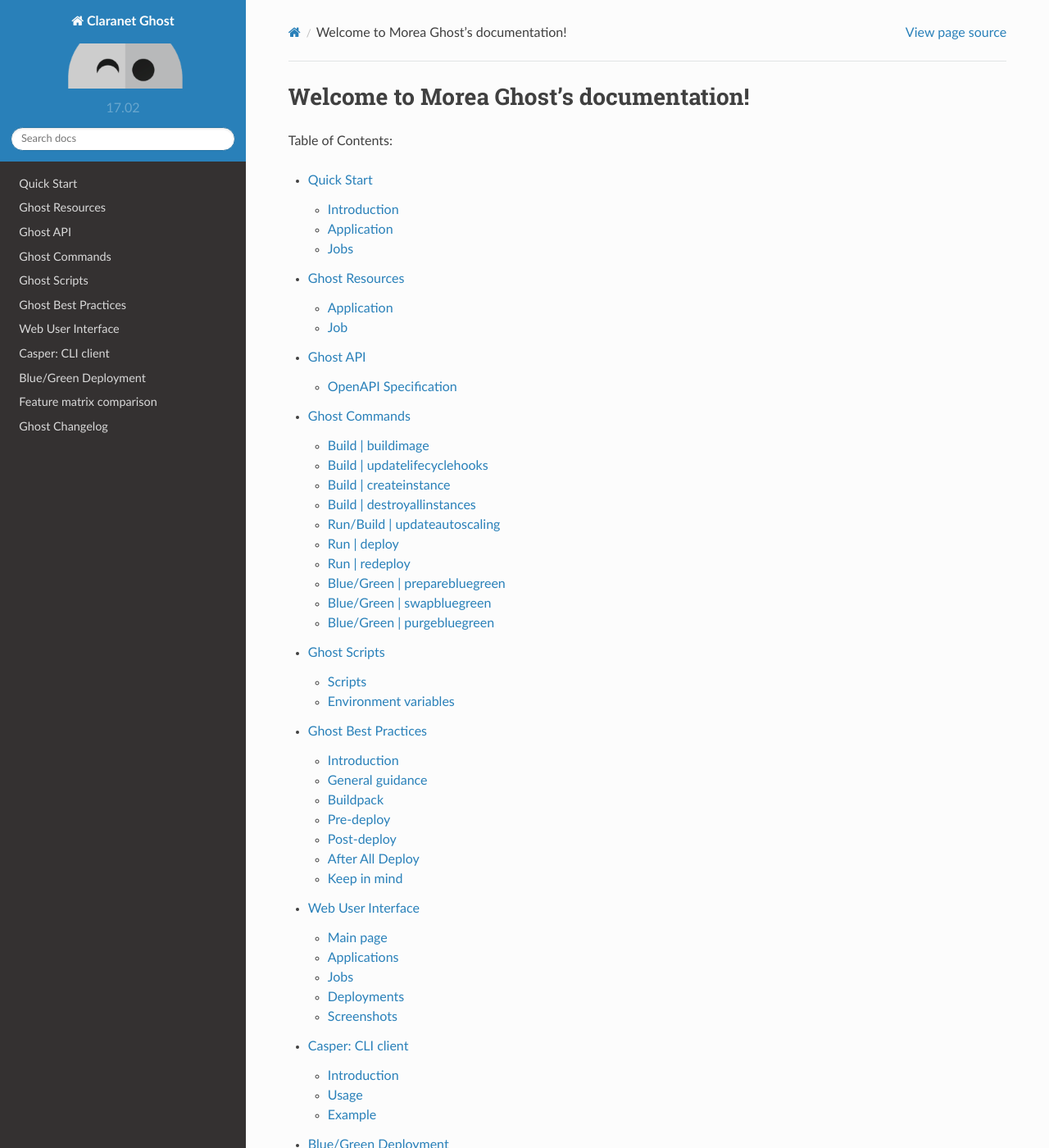
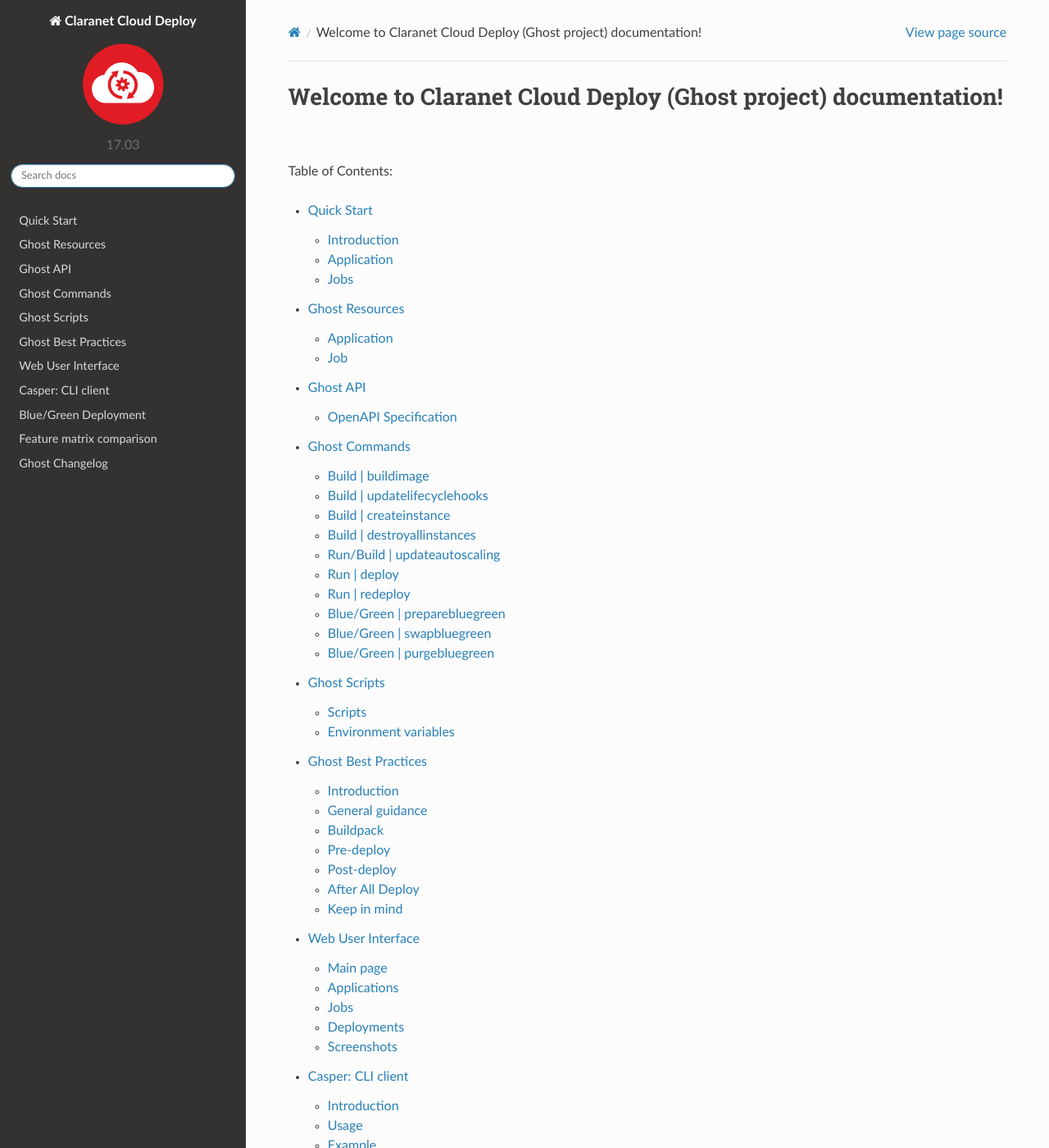
Before and after one commit to claranet/cloud-deploy-docs, a Sphinx documentation site: the page built from source/index.rst, in a window 1280 px wide and 1400 px high. Shown: the whole window at 82% size. Built offline with Sphinx 7.4.7 and the Read the Docs theme 2.0.0, drawn with Linux system fonts in a browser that asks for light colours; some of the changed text lies outside the part shown.

Commit message:
GHOST-372: Bump to `Claranet Cloud Deploy` name in documentation

```diff
--- a/source/_static/css/ghost-doc.css
+++ b/source/_static/css/ghost-doc.css
@@ -3,3 +3,6 @@
 .wy-nav-content {
     max-width: none;
 }
+.wy-side-nav-search {
+    background: transparent;
+}
--- a/source/conf.py
+++ b/source/conf.py
@@ -51,17 +51,17 @@
 master_doc = 'index'
 
 # General information about the project.
-project = u'Claranet Ghost'
-copyright = u'2017, Morea Team - Claranet'
+project = u'Claranet Cloud Deploy'
+copyright = u'2017, Claranet Cloud Practice'
 
 # The version info for the project you're documenting, acts as replacement for
 # |version| and |release|, also used in various other places throughout the
 # built documents.
 #
 # The short X.Y version.
-version = '17.02'
+version = '17.03'
 # The full version, including alpha/beta/rc tags.
-release = '17.02'
+release = 'Release 17.03'
 
 # The language for content autogenerated by Sphinx. Refer to documentation
 # for a list of supported languages.
@@ -125,7 +125,7 @@
 
 # The name of an image file (relative to this directory) to place at the top
 # of the sidebar.
-html_logo = 'images/logo_ghost.png'
+html_logo = 'images/logo_cloud_deploy.png'
 
 # The name of an image file (within the static path) to use as favicon of the
 # docs.  This file should be a Windows icon file (.ico) being 16x16 or 32x32
--- a/source/index.rst
+++ b/source/index.rst
@@ -1,5 +1,5 @@
-Welcome to Morea Ghost's documentation!
-=======================================
+Welcome to Claranet Cloud Deploy (Ghost project) documentation!
+===============================================================
 
 Table of Contents:
 
```
Also changed, not shown: source/images/logo_cloud_deploy.png (added).
